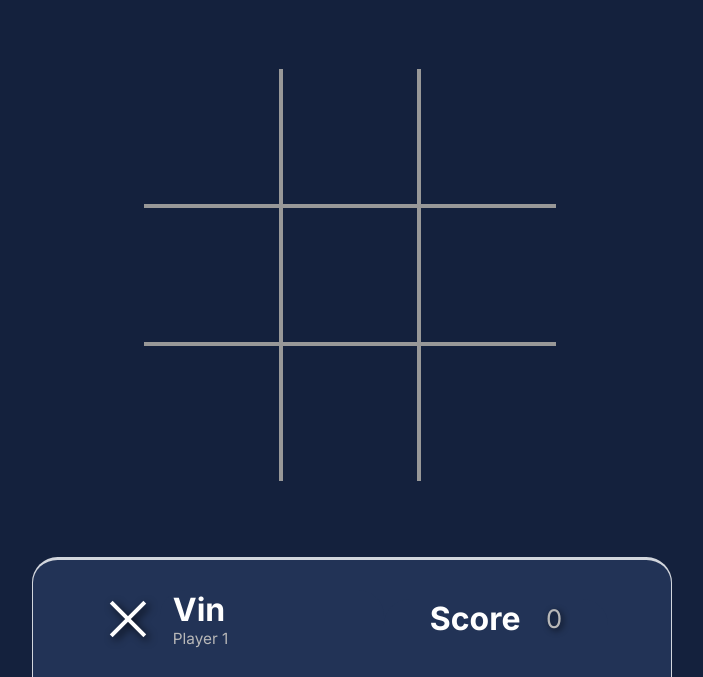
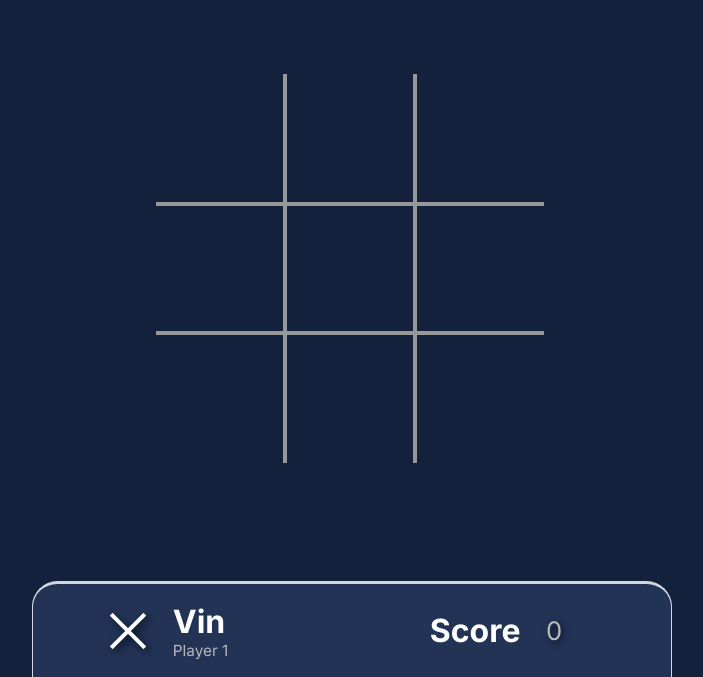
Before and after one commit to ervynnn/tic-tac-toe, a plain HTML site: page index.html in a window 1280 px wide. Shown: the part 123-800 px from the top of the page, without its empty margins (288-991 px from the left). Drawn offline with nearby package versions, Linux system fonts and the light colour scheme.

Commit message:
"Updated CSS styles for .div-table, .table-ttt, header, and footer elements"

```diff
--- a/css/style.css
+++ b/css/style.css
@@ -22,15 +22,13 @@ html, body {
 
 .div-table{
     display: flex;
-    width: 100%;
-    justify-content: center;
     align-items: center;
     flex: 1;
 }
 
 .table-ttt{
-    aspect-ratio: 1 / 1;
-    height: 75%;
+    width: 31vw;
+    height: 31vw;
 }
 
 .table-ttt span{
@@ -72,10 +70,14 @@ html, body {
 
 header, footer{
     width: 100%;
-    height: 15vh;
+    height: 7.5vw;
     display: flex;
     align-items: center;
     justify-content: center;
+}
+
+header{
+    height: 6.5vw;
 }
 
 header div, footer div{
```
